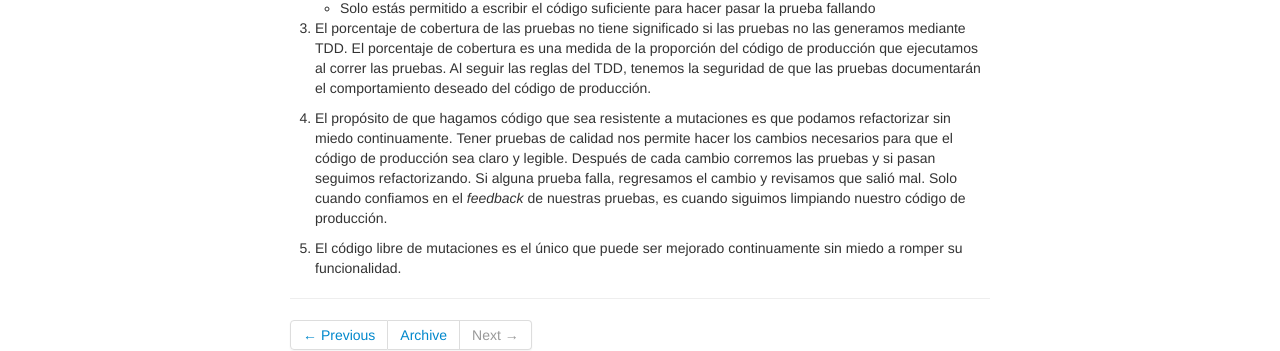
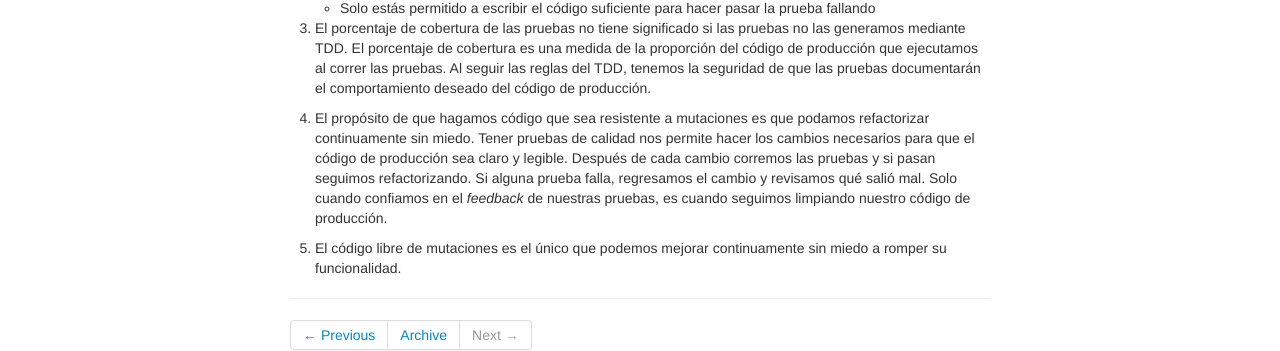
Before and after one commit to LizethMReyes/islasgeci.github.io, a Jekyll site: the page built from _posts/2021-06-23-tdd_mutants.md, in a window 1280 px wide. Shown: the part 354-705 px from the top of the page. Built offline with Jekyll 4.4.1, drawn with Linux system fonts in a browser that asks for light colours.

Commit message:
⚕️ Apply suggestions from code review
Co-authored-by: nepito <braulio.rojas@islas.org.mx>

```diff
--- a/_posts/2021-06-23-tdd_mutants.md
+++ b/_posts/2021-06-23-tdd_mutants.md
@@ -17,17 +17,18 @@ tags: equipo, programacion
    - Solo puedes escribir lo necesario para hacer fallar una prueba
    - Solo estás permitido a escribir el código suficiente para hacer pasar la prueba fallando
 
+
 1. El porcentaje de cobertura de las pruebas no tiene significado si las pruebas no las generamos
    mediante TDD. El porcentaje de cobertura es una medida de la proporción del código de producción
    que ejecutamos al correr las pruebas. Al seguir las reglas del TDD, tenemos la seguridad de que
    las pruebas documentarán el comportamiento deseado del código de producción.
 
 1. El propósito de que hagamos código que sea resistente a mutaciones es que podamos refactorizar
-   sin miedo continuamente. Tener pruebas de calidad nos permite hacer los cambios necesarios para
+   continuamente sin miedo. Tener pruebas de calidad nos permite hacer los cambios necesarios para
    que el código de producción sea claro y legible. Después de cada cambio corremos las pruebas y si
-   pasan seguimos refactorizando. Si alguna prueba falla, regresamos el cambio y revisamos que salió
-   mal. Solo cuando confiamos en el _feedback_ de nuestras pruebas, es cuando siguimos limpiando
+   pasan seguimos refactorizando. Si alguna prueba falla, regresamos el cambio y revisamos qué salió
+   mal. Solo cuando confiamos en el _feedback_ de nuestras pruebas, es cuando seguimos limpiando
    nuestro código de producción.
 
-1. El código libre de mutaciones es el único que puede ser mejorado continuamente sin miedo a romper
+1. El código libre de mutaciones es el único que podemos mejorar continuamente sin miedo a romper
    su funcionalidad.
```
